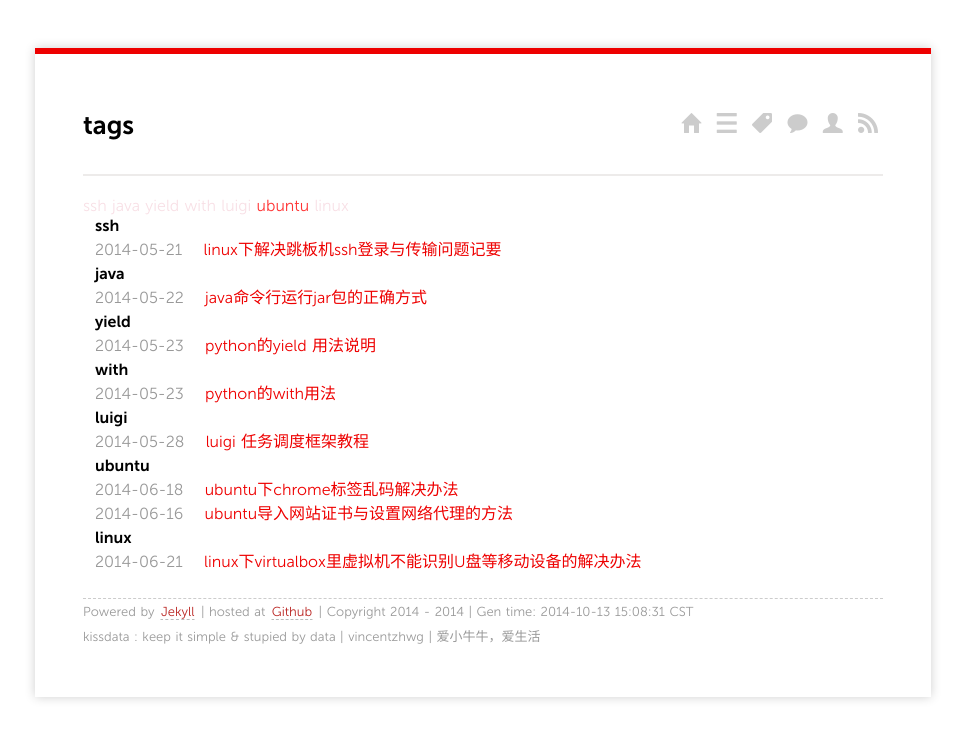
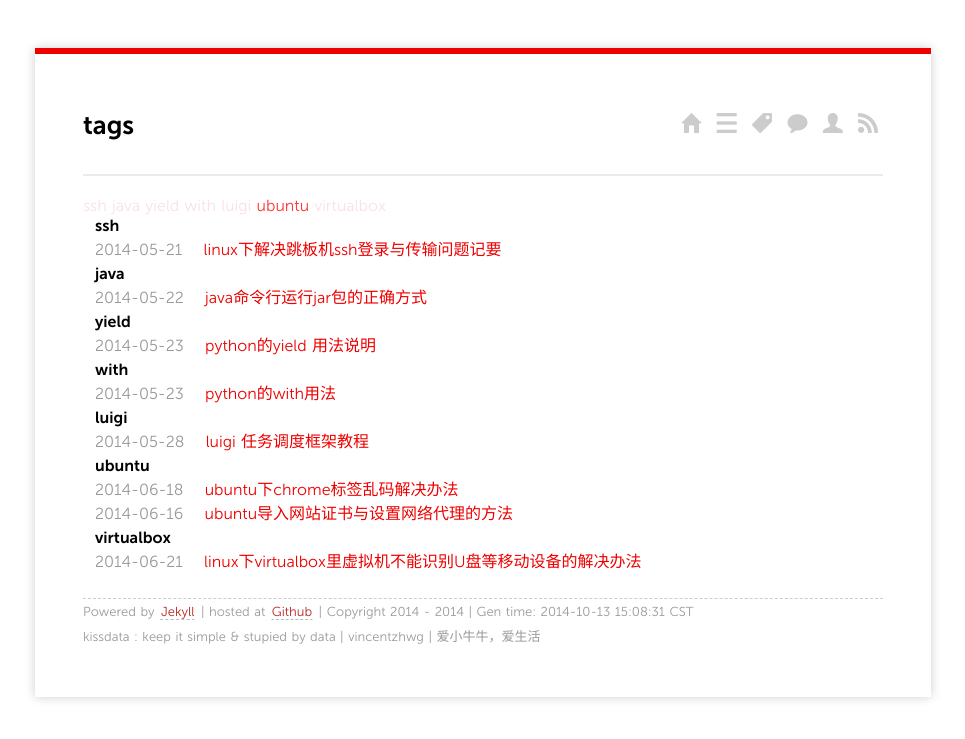
Before and after one commit to vincentzhwg/vincentzhwg.github.io, a Jekyll site: the page built from tags.md, in a window 1280 px wide. Shown: the top 739 px of the page, without its empty margins (157-1122 px from the left). Built offline with Jekyll 4.4.1, drawn with Linux system fonts in a browser that asks for light colours; comment, search, counter and statistics services are not loaded.

Commit message:
Published with https://stackedit.io/

```diff
--- a/_posts/2014/2014-06-21-ubuntu-virtualbox.md
+++ b/_posts/2014/2014-06-21-ubuntu-virtualbox.md
@@ -4,7 +4,7 @@ date: 2014-06-21 16:00:00 +0800
 categories:
 - linux
 tags:
-- linux
+- virtualbox
 ---
 
 解决步骤如下：
```
